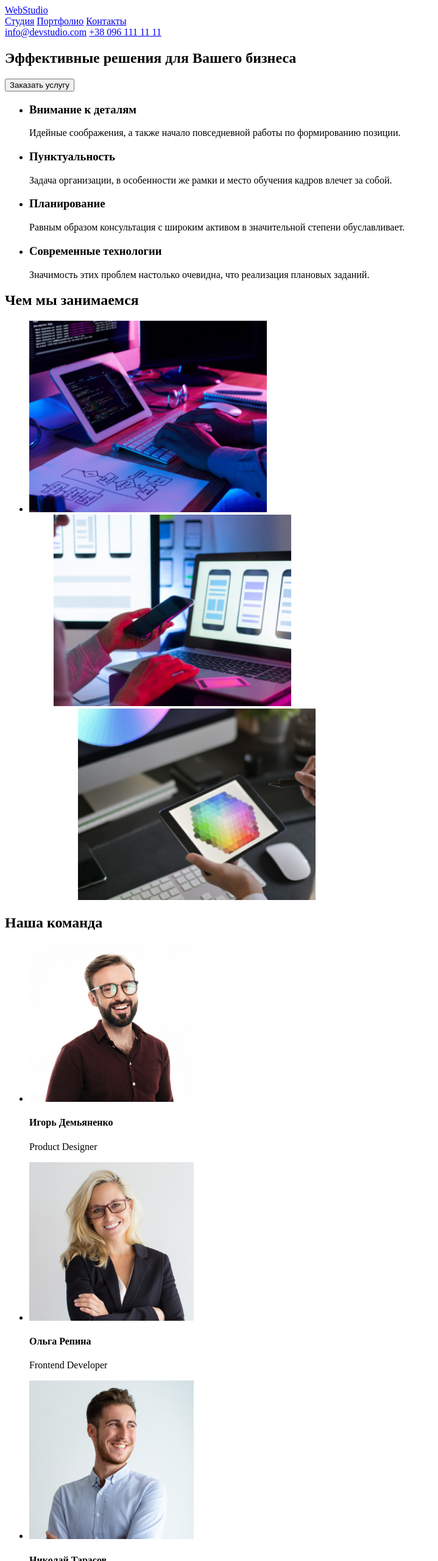
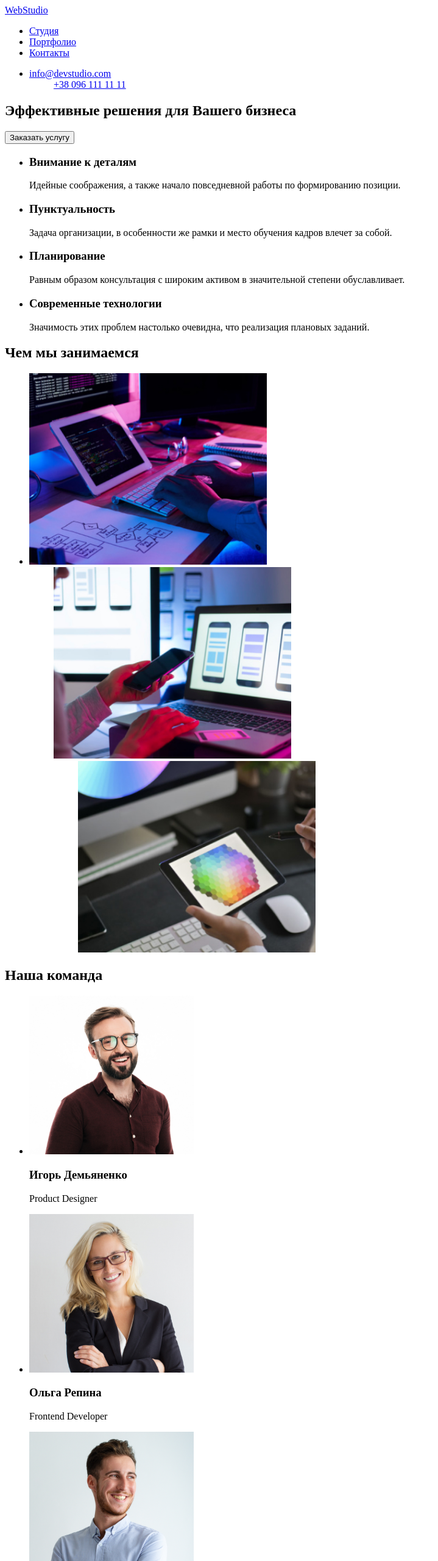
Before and after one commit to vlevkovska/goit-markup-hw-01, a plain HTML site: page index.html in a window 1280 px wide. Shown: the top 2560 px of the page at 61% size, without its empty margins (0-719 px from the left). Drawn offline with Linux system fonts and the light colour scheme.

Commit message:
2 lists added in header and h3 changed

```diff
--- a/index.html
+++ b/index.html
@@ -11,12 +11,26 @@
     <header>
         <a lang="en" href="/"><span>Web</span>Studio</a>
         <nav>
-        <a href="/studio">Студия</a>
+            <ul>
+        <li>
+                <a href="/studio">Студия</a>
+                </li>
+                <li>
         <a href="/portfolio">Портфолио</a>
+        </li>
+        <li>
         <a href="/contacts">Контакты</a>
-        </nav>
+    </li>
+    </ul>
+    </nav>
+    <ul>
+        <li>
         <a href="mailto:info@devstudio.com">info@devstudio.com</a>
+        </li>
+        <ul>
         <a href="tel:+380961111111">+38 096 111 11 11</a>
+    </li>
+    </ul>
     </header>
 <main>
     <section>
@@ -66,22 +80,22 @@
             <ul>
                 <li>
                     <img src="images/komanda/ihor.jpg" alt="Фото Игоря" width="270" height="260">
-                    <h4>Игорь Демьяненко</h4>
+                    <h3>Игорь Демьяненко</h3>
                     <p lang="en">Product Designer</p>
                 </li>
                 <li>
                     <img src="images/komanda/olha.jpg" alt="Фото Ольги" width="270" height="260">
-                    <h4>Ольга Репина</h4>
+                    <h3>Ольга Репина</h3>
                     <p lang="en">Frontend Developer</p>
                 </li>
                 <li>
                     <img src="images/komanda/nikolay.jpg" alt="Фото Николая" width="270" height="260">
-                    <h4>Николай Тарасов</h4>
+                    <h3>Николай Тарасов</h3>
                     <p lang="en">Marketing</p>
                 </li>
                 <li>
                     <img src="images/komanda/mikhail.jpg" alt="Фото Михаила" width="270" height="260">
-                    <h4>Михаил Ермаков</h4>
+                    <h3>Михаил Ермаков</h3>
                     <p lang="en">UI Designer</p>
                 </li>
             </ul>
```
